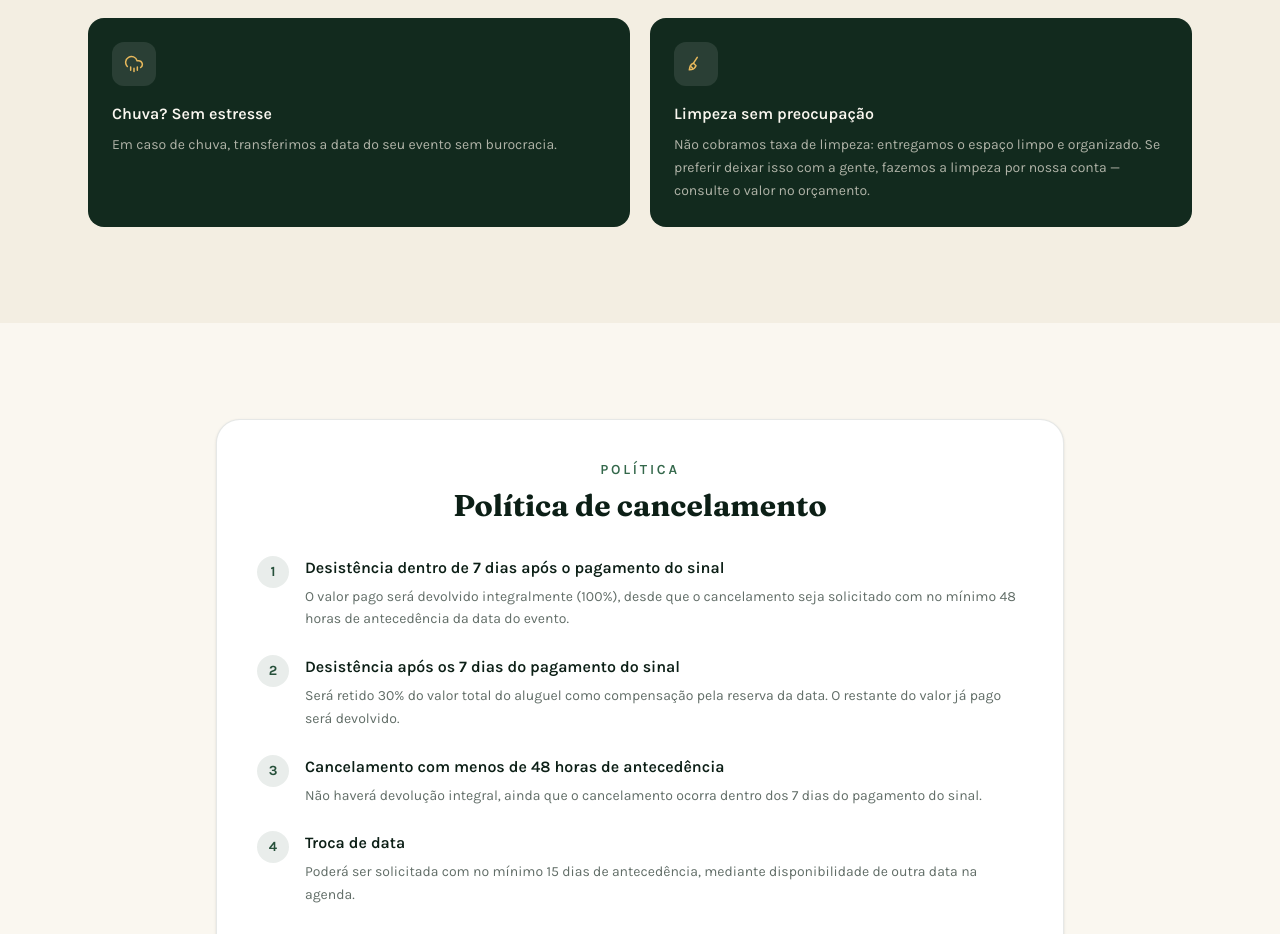
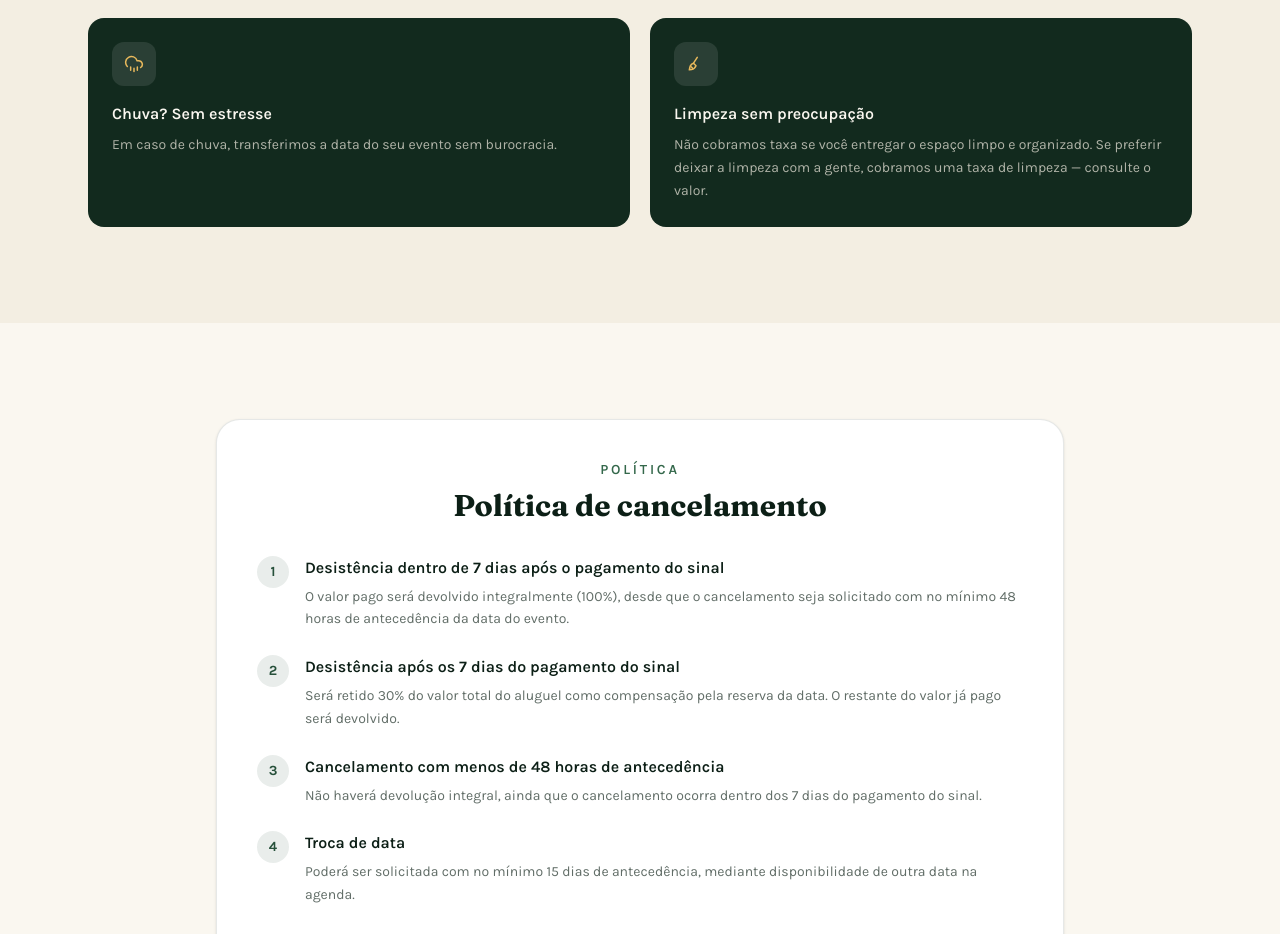
Before and after one commit to larissaalinee/espaco-para-eventos, a Next.js app: page / in a window 1280 px wide. Shown: the part 1460-2394 px from the top of the page. Built offline with nearby package versions, Linux system fonts and the light colour scheme.

Commit message:
Ajuste no texto da limpeza

```diff
--- a/app/components/how-it-works.tsx
+++ b/app/components/how-it-works.tsx
@@ -29,7 +29,7 @@ const policies = [
     icon: BroomIcon,
     title: "Limpeza sem preocupação",
     description:
-      "Não cobramos taxa de limpeza: entregamos o espaço limpo e organizado. Se preferir deixar isso com a gente, fazemos a limpeza por nossa conta — consulte o valor no orçamento.",
+      "Não cobramos taxa se você entregar o espaço limpo e organizado. Se preferir deixar a limpeza com a gente, cobramos uma taxa de limpeza — consulte o valor.",
   },
 ];
 
```
